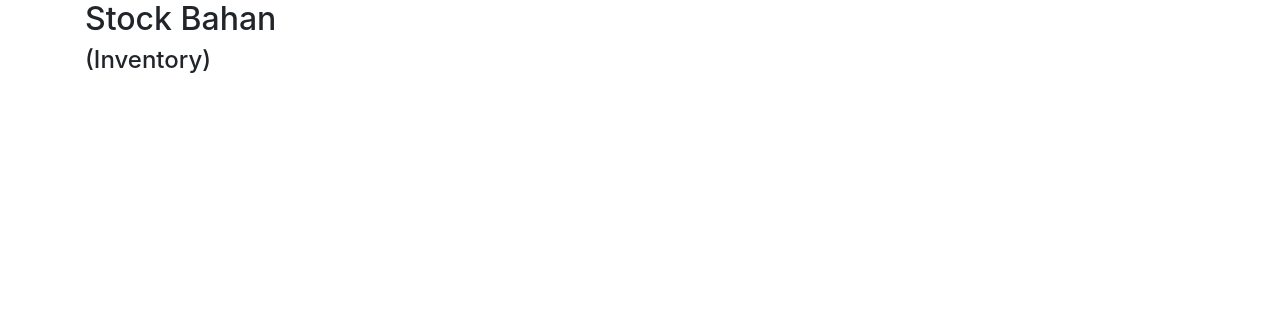
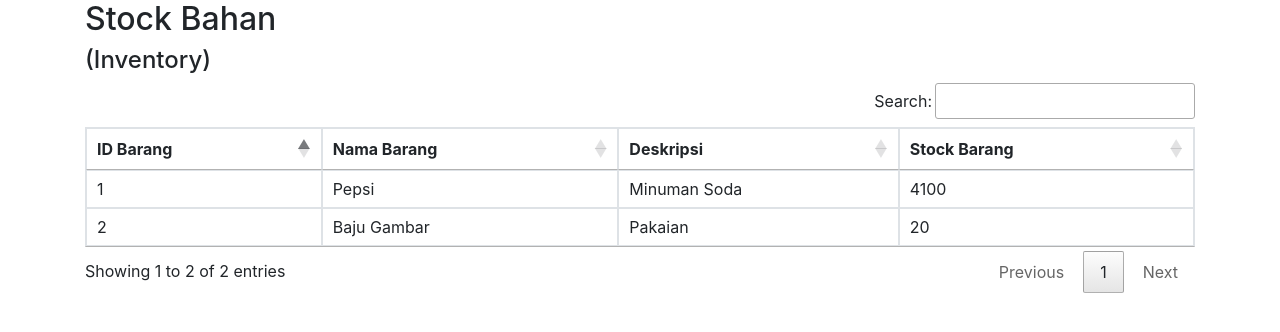
Before and after one commit to richards0904/coba, a PHP site: page /export.php in a window 1280 px wide. Shown: the top 332 px of the page. Run offline with PHP 8.4, Linux system fonts and the light colour scheme; a user stored in the database is signed in; data comes from the database, SQL or seed files in the repository; both versions use the stored data as it was after the commit; some libraries are stand-ins or nearby versions.

Commit message:
Add files via upload

```diff
--- a/tesStockBarang/export.php
+++ b/tesStockBarang/export.php
@@ -1,5 +1,6 @@
 <?php
-//import koneksi ke database
+require "function.php";
+require "cek.php";
 ?>
 <html>
 <head>
@@ -19,8 +20,39 @@
 			<h2>Stock Bahan</h2>
 			<h4>(Inventory)</h4>
 				<div class="data-tables datatable-dark">
+                        <table class="table table-bordered" id="mauexport" width="100%" cellspacing="0">
+                            <thead>
+                                <tr>
+                                    <th>ID Barang</th>
+                                    <th>Nama Barang</th>
+                                    <th>Deskripsi</th>
+                                    <th>Stock Barang</th>
+                                </tr>
+                            </thead>
+                            <tbody>
+                                <?php
+                                    $i=1;
+                                    $ambilsemuastock = mysqli_query($conn,"select * from stock");
+                                    while($data = mysqli_fetch_array($ambilsemuastock)){
 
-					<!-- Masukkan table nya disini, dimulai dari tag TABLE -->
+                                        $namabarang = $data['namabarang'];
+                                        $deskripsi = $data['deskripsi'];
+                                        $stockbarang = $data['stockbarang'];
+                                        $idb = $data['idbarang'];
+                                ?>
+                                <!-- Cara menampilkan data di database ke dalam website -->
+                                <tr>
+                                    <!-- Menggunakan datatables tidak bisa memakai = harus memakai php echo  -->
+                                    <td> <?php echo $i++;?> </td>
+                                    <td> <?php echo $namabarang;?> </td>
+                                    <td> <?php echo $deskripsi;?> </td>
+                                    <td> <?php echo $stockbarang;?> </td>
+                                </tr>
+                                <?php
+                                        };
+                                ?>
+                            </tbody>
+                        </table>
 
 				</div>
 </div>
@@ -30,7 +62,7 @@ $(document).ready(function() {
     $('#mauexport').DataTable( {
         dom: 'Bfrtip',
         buttons: [
-            'copy','csv','excel', 'pdf', 'print'
+            'excel', 'pdf', 'print'
         ]
     } );
 } );
--- a/tesStockBarang/index.php
+++ b/tesStockBarang/index.php
@@ -60,6 +60,7 @@ require "cek.php";
                         <button type="button" class="btn btn-primary" data-bs-toggle="modal" data-bs-target="#myModal">
                             Tambah Barang
                         </button>
+                        <a href="export.php" class="btn btn-success">Export Stock<a>
                     </div>
                     <div class="card-body">
                         <table id="datatablesSimple">
```
Also changed, not shown: tesStockBarang/tesstockbarang.sql (+20 -20 lines).
